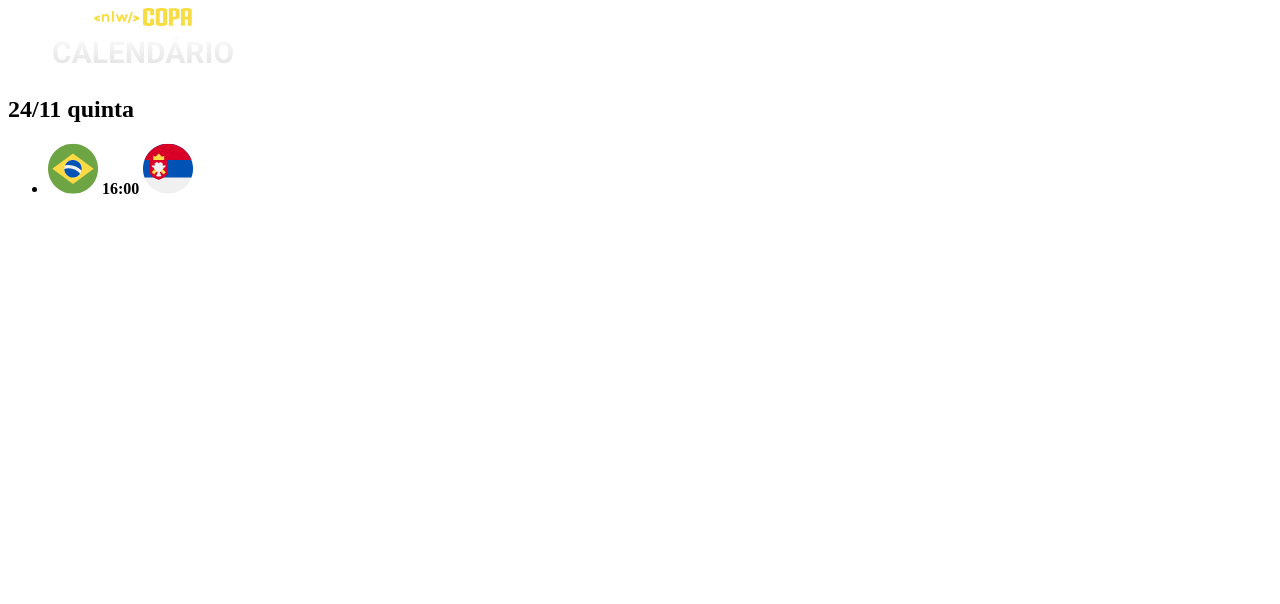
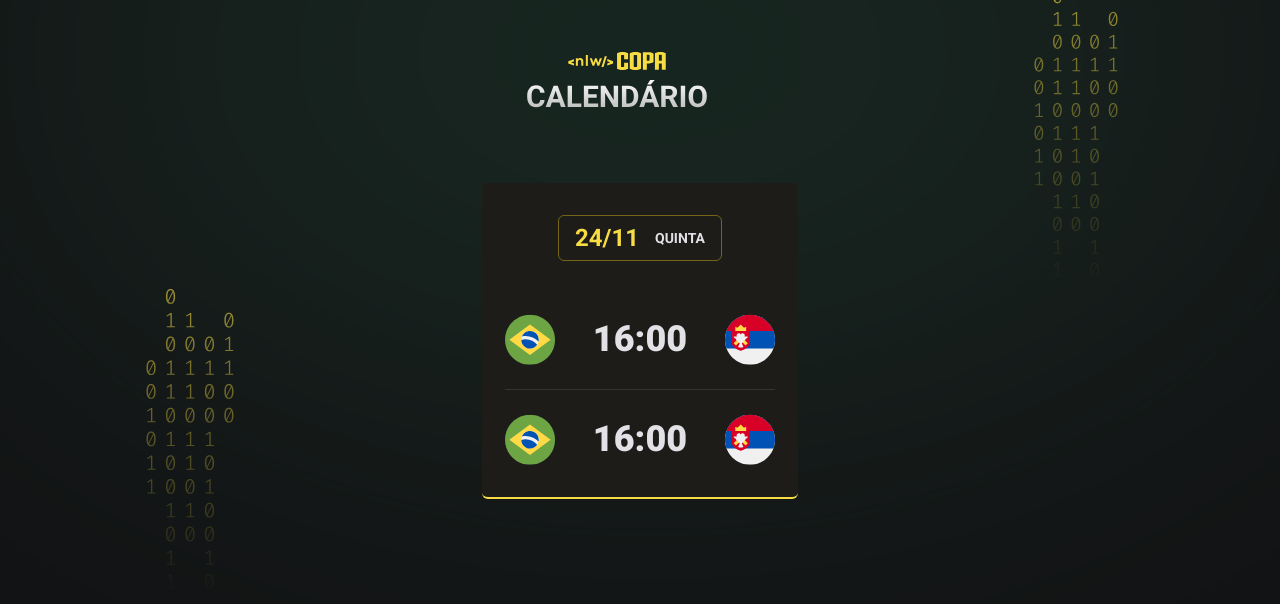
Before and after one commit to Gleis0nLemos/NLW_10-EXPLORER, a plain HTML site: page index.html in a window 1280 px wide. Drawn offline with Linux system fonts and the light colour scheme.

Commit message:
style: add CSS card

```diff
--- a/index.html
+++ b/index.html
@@ -1,16 +1,23 @@
 <!DOCTYPE html>
 <html lang="pt-br">
   <head>
-    <meta charset="UTF-8">
-    <meta http-equiv="X-UA-Compatible" content="IE=edge">
-    <meta name="viewport" content="width=device-width, initial-scale=1.0">
-    <title>Nlw: Copa</title>
+    <meta charset="UTF-8" />
+    <meta http-equiv="X-UA-Compatible" content="IE=edge" />
+    <meta name="viewport" content="width=device-width, initial-scale=1.0" />
+    <title>Calendário da Copa 2022</title>
+    <link rel="stylesheet" href="./style.css" />
+    <link rel="preconnect" href="https://fonts.googleapis.com" />
+    <link rel="preconnect" href="https://fonts.gstatic.com" crossorigin />
+    <link
+      href="https://fonts.googleapis.com/css2?family=Roboto:wght@700;900&display=swap"
+      rel="stylesheet"
+    />
   </head>
 
   <body>
     <div id="app">
       <header>
-            <img src="./assets/logo.svg" alt="Logo da Nlw">
+        <img src="./assets/logo.svg" alt="Logo da Nlw" />
       </header>
 
       <main id="cards">
@@ -19,9 +26,14 @@
 
           <ul>
             <li>
-                        <img src="./assets/icon-brazil.svg" alt="Bandeira do Brasil">
+              <img src="./assets/icon-brazil.svg" alt="Bandeira do Brasil" />
               <strong>16:00</strong>
-                        <img src="./assets/icon-serbia.svg" alt="Bandeira da Serbia">
+              <img src="./assets/icon-serbia.svg" alt="Bandeira da Serbia" />
+            </li>
+            <li>
+              <img src="./assets/icon-brazil.svg" alt="Bandeira do Brasil" />
+              <strong>16:00</strong>
+              <img src="./assets/icon-serbia.svg" alt="Bandeira da Serbia" />
             </li>
           </ul>
         </div>
--- a/style.css
+++ b/style.css
@@ -0,0 +1,88 @@
+* {
+  margin: 0;
+  padding: 0;
+  box-sizing: border-box;
+}
+
+ul {
+  list-style: none;
+}
+
+body {
+  background-color: #121214;
+  background-image: url(./assets/bg.svg);
+  background-position-x: center;
+  background-position-y: 55.6%;
+}
+
+body * {
+  font-family: "Roboto", sans-serif;
+}
+
+#app {
+  width: fit-content;
+  margin: 52px auto;
+}
+
+header {
+  margin-bottom: 63px;
+}
+
+.card {
+  padding: 32px 23px;
+  text-align: center;
+
+  background: #1d1c19;
+  border-bottom: 2px solid #f7dd43;
+  border-radius: 6px;
+}
+
+.card h2 {
+  display: flex;
+  gap: 16px;
+  justify-content: center;
+  align-items: center;
+
+  padding: 8px 16px;
+  border: 1px solid #746615;
+  border-radius: 6px;
+
+  width: fit-content;
+  margin-inline: auto;
+  margin-bottom: 53px;
+
+  color: #f7dd43;
+}
+
+.card h2 span {
+  color: #e1e1e6;
+  font-size: 14px;
+  text-transform: uppercase;
+}
+
+.card ul {
+  display: flex;
+  flex-direction: column;
+  gap: 24px;
+
+  width: 270px;
+}
+
+.card ul li {
+  display: flex;
+  align-items: center;
+  justify-content: space-between;
+}
+
+.card ul li + li {
+  padding-top: 24px;
+  border-top: 1px solid #323238;
+}
+
+.card ul li strong {
+  font-weight: 900;
+  font-size: 36px;
+  line-height: 125%;
+
+  color: #e1e1e6;
+}
```
Also changed, not shown: assets/bg.svg (added). Lines whose indentation alone changed are shown as unchanged.
